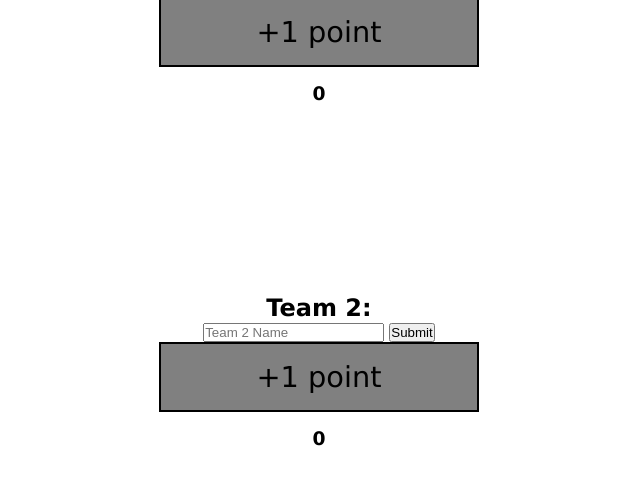
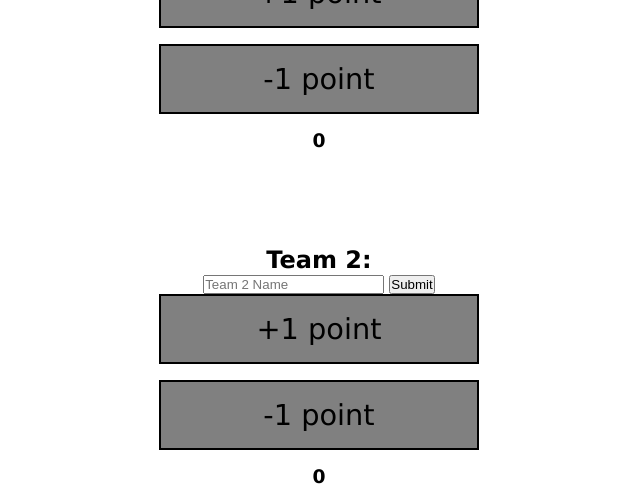
Before and after one commit to SWIFTGI/basketfoot, a plain HTML site: page index.html in a window 1280 px wide. Shown: the part 311-800 px from the top of the page, without its empty margins (321-961 px from the left). Drawn offline with Linux system fonts and the light colour scheme.

Commit message:
Update index.html - minus 1 point button

```diff
--- a/index.html
+++ b/index.html
@@ -18,9 +18,10 @@
         <button onclick="changeNameTeamOne()">Submit</button>
     </div>
     <a onclick="addPointToTeamOne()" class="btn">+1 point</a>
+    <a onclick="removePointTeamOne()" class="btn">-1 point</a>
     <h3 id="showPointsOne">0</h3>
 
-    <br><br><br><br><br><br><br><br><br><br>
+    <br><br><br><br><br>
 
     <h2>Team 2: <b id="teamNameTwo"></b></h2>
     <div id="inputContainerTwo">
@@ -28,6 +29,7 @@
         <button onclick="changeNameTeamTwo()">Submit</button>
     </div>
     <a onclick="addPointToTeamTwo()" class="btn">+1 point</a>
+    <a onclick="removePointTeamTwo()" class="btn">-1 point</a>
     <h3 id="showPointsTwo">0</h3>
 
     <script src="scripts.js"></script>
```
